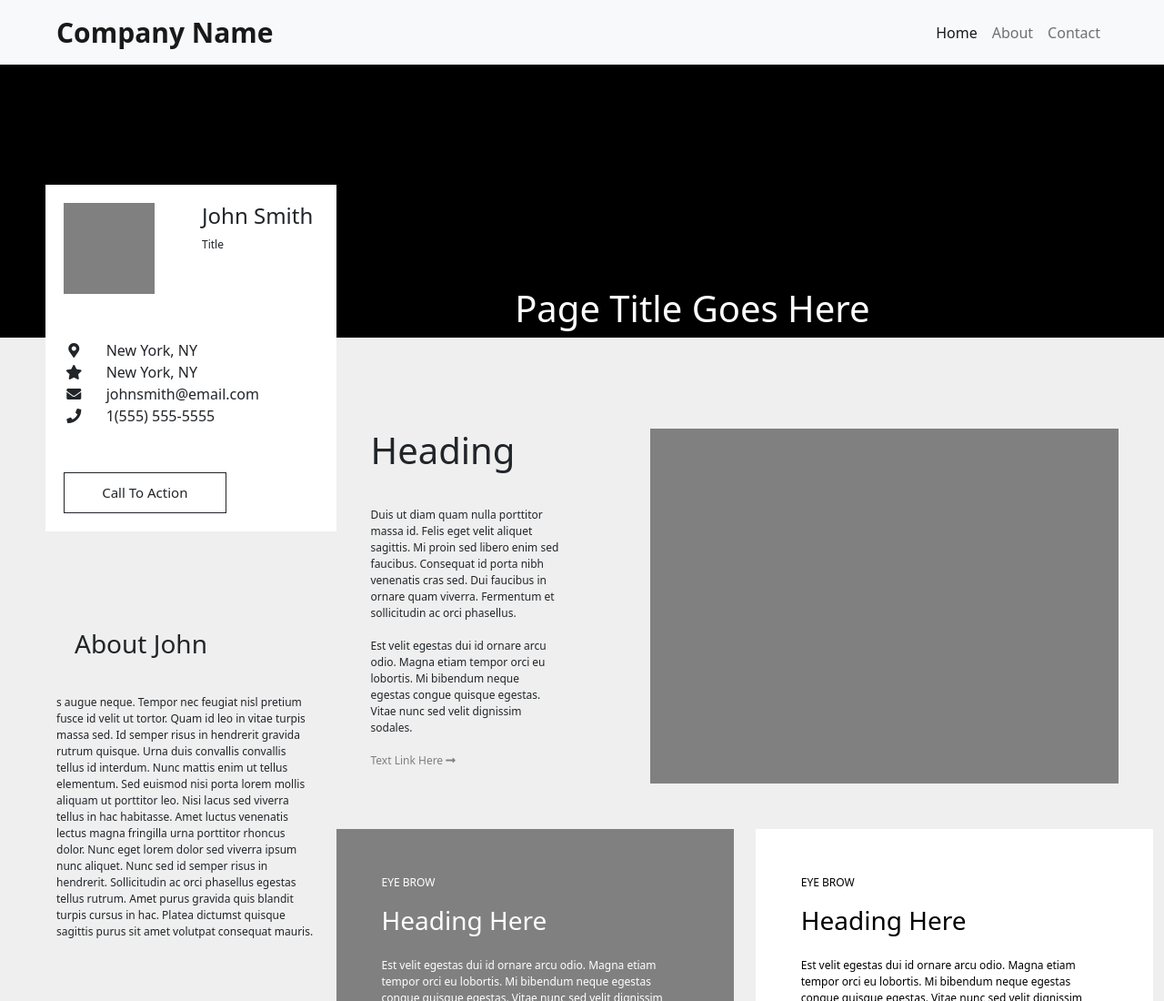
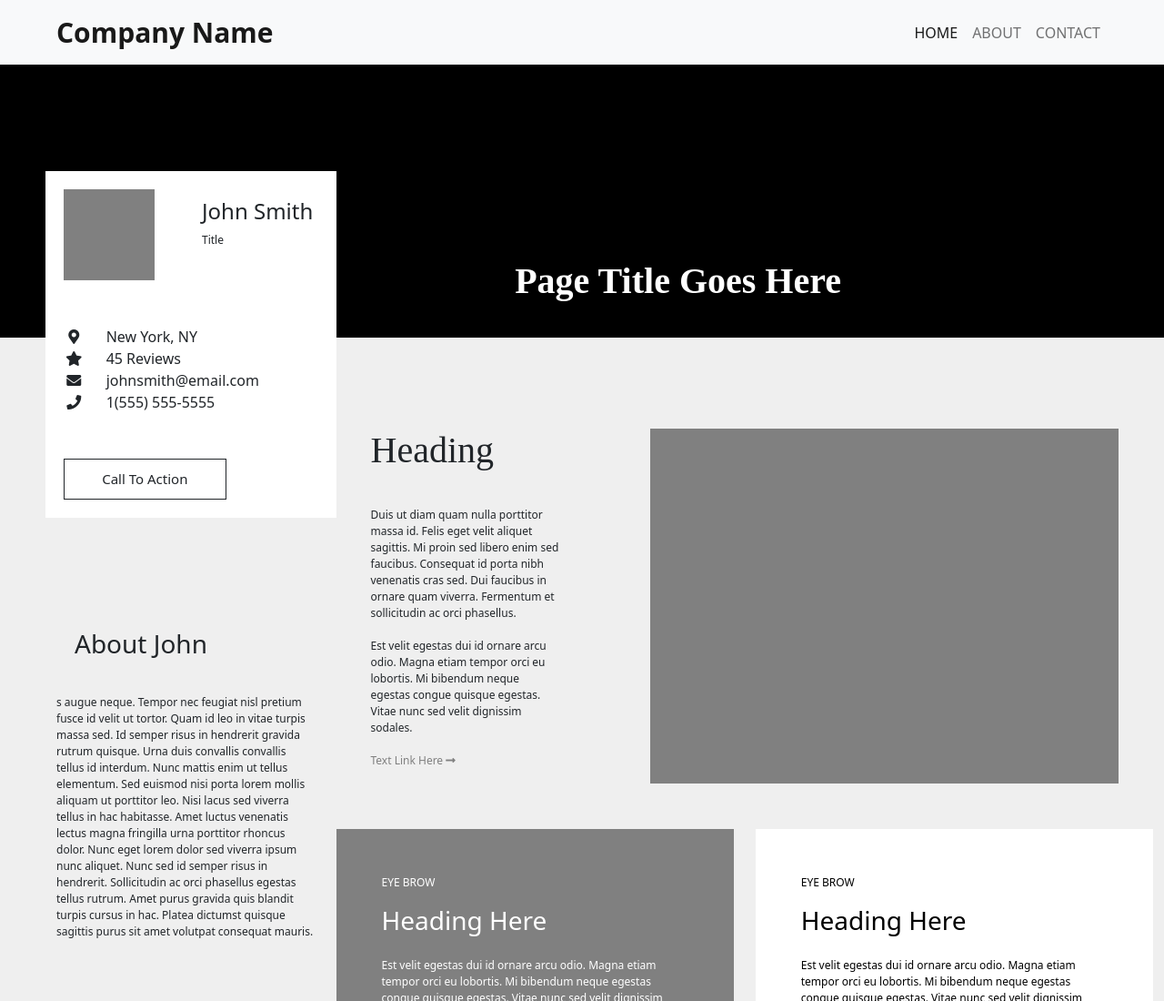
Before and after one commit to mccoywebdevelopment/Interview-Coding-Assignments, a plain HTML site: page moreycreative/index.html in a window 1280 px wide. Shown: the top 1100 px of the page at 91% size. Drawn offline with nearby package versions, Linux system fonts and the light colour scheme.

Commit message:
finished.

```diff
--- a/moreycreative/index.css
+++ b/moreycreative/index.css
@@ -82,3 +82,8 @@ p{
 .my-icons>i{
     padding-right: 20px;
 }
+
+.times-font{
+    font-family: 'Times New Roman', Times, serif;
+    /* font-family: Courier New, monospace; */
+}
--- a/moreycreative/index.html
+++ b/moreycreative/index.html
@@ -26,13 +26,13 @@
       <div class="collapse navbar-collapse justify-content-end" id="navbarNavDropdown">
         <ul class="navbar-nav">
           <li class="nav-item">
-            <a class="nav-link active" aria-current="page" href="#">Home</a>
+            <a class="nav-link active" aria-current="page" href="#">HOME</a>
           </li>
           <li class="nav-item">
-            <a class="nav-link" href="#">About</a>
+            <a class="nav-link" href="#">ABOUT</a>
           </li>
           <li class="nav-item">
-            <a class="nav-link" href="#">Contact</a>
+            <a class="nav-link" href="#">CONTACT</a>
           </li>
         </ul>
       </div>
@@ -49,7 +49,7 @@
             </div>
             <div class="col-lg-6">
               <div class="row">
-                <h4>John Smith</h4>
+                <h4 style="padding-top: 10px;">John Smith</h4>
               </div>
               <div class="row">
                 <p>Title</p>
@@ -67,7 +67,7 @@
               <div class="col-lg-2">
                 <i class="fas fa-star"></i>
               </div>
-              <div class="col-lg-10">New York, NY</div>
+              <div class="col-lg-10">45 Reviews</div>
             </div>
             <div class="row">
               <div class="col-lg-2">
@@ -91,7 +91,7 @@
           </div>
         </div>
       </div>
-      <h1 class="row-title col-lg-5 offset-lg-5">Page Title Goes Here</h1>
+      <h1 class="row-title col-lg-5 offset-lg-5 times-font" style="padding-bottom: 30px;font-weight: bold;">Page Title Goes Here</h1>
     </div>
 
     <div class="row" style="padding-bottom:100px;padding-left: 50px;background-color:#efefef;">
@@ -113,7 +113,7 @@
         <div class="row my-grid" style="padding-top: 50px;">
           <div class="col-lg-4 equal">
             <div class="row">
-              <h1 style="padding-bottom: 30px;">Heading</h1>
+              <h1 class="times-font" style="padding-bottom: 30px;">Heading</h1>
             </div>
             <div class="row">
               <p>Duis ut diam quam nulla porttitor massa id. Felis eget velit aliquet sagittis. Mi proin sed libero enim
```
